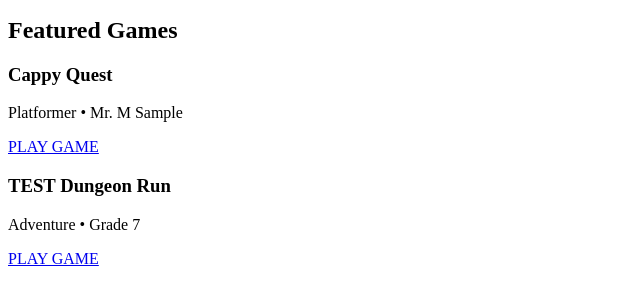
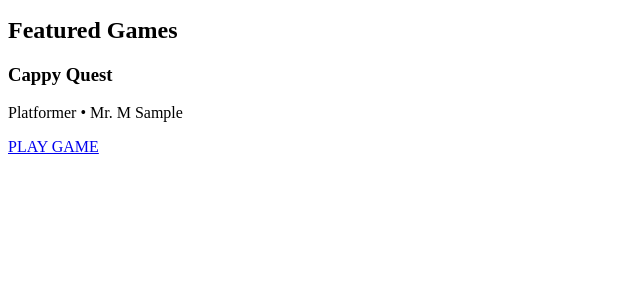
Before and after one commit to BoontonHighSchool/26-27-Game-Design, a plain HTML site: page index.html in a window 1280 px wide. Shown: the part 101-406 px from the top of the page, without its empty margins (0-640 px from the left). Drawn offline with Linux system fonts and the light colour scheme.

Commit message:
Remove TEST Dungeon Run from index.html
Removed the TEST Dungeon Run section from the HTML.

```diff
--- a/index.html
+++ b/index.html
@@ -18,11 +18,5 @@
         <a href="Games/CappyQuest/">PLAY GAME</a>
     </div>
 
-    <div>
-        <h3>TEST Dungeon Run</h3>
-        <p>Adventure • Grade 7</p>
-        <a href="games/dungeon-run/">PLAY GAME</a>
-    </div>
-
 </body>
 </html>
```
